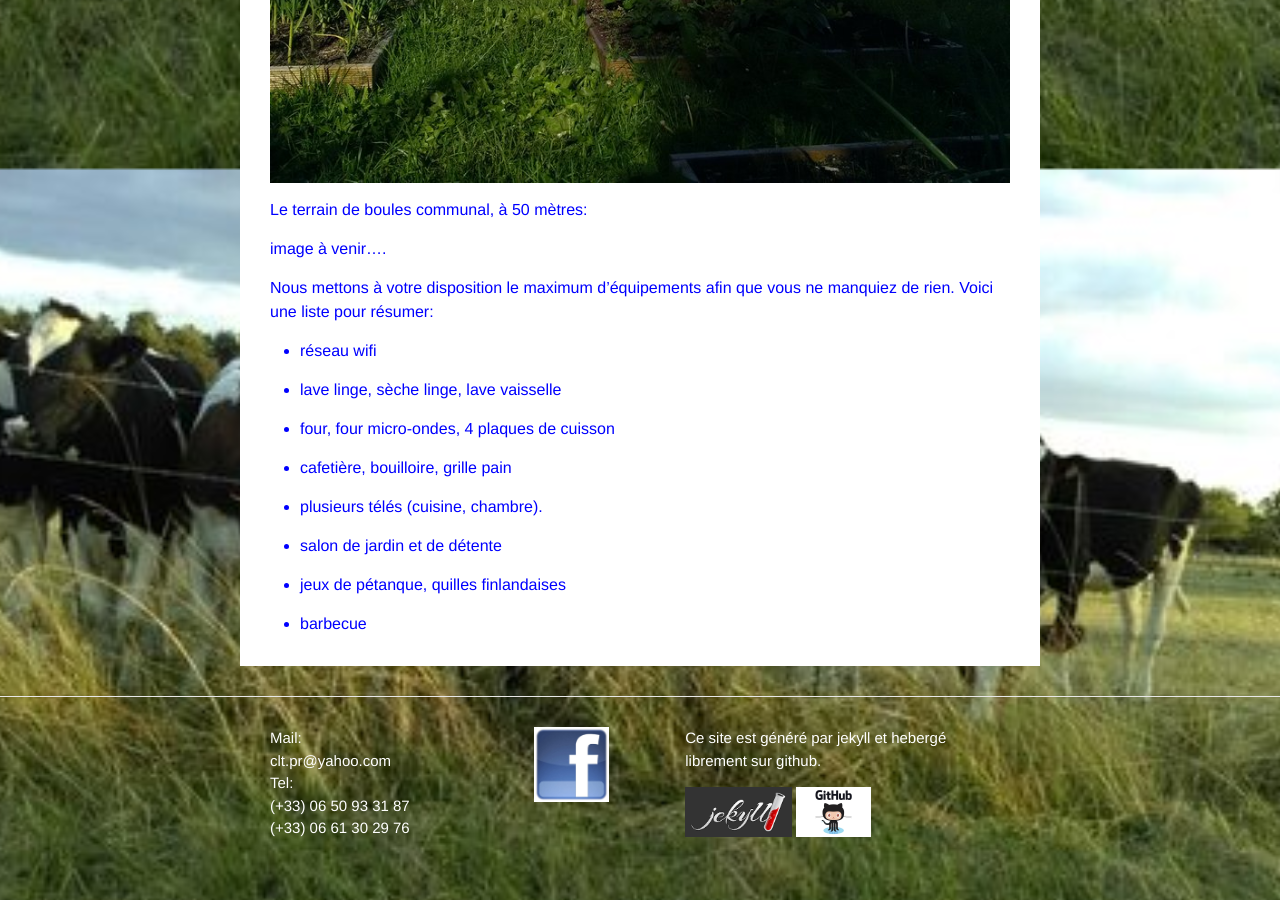
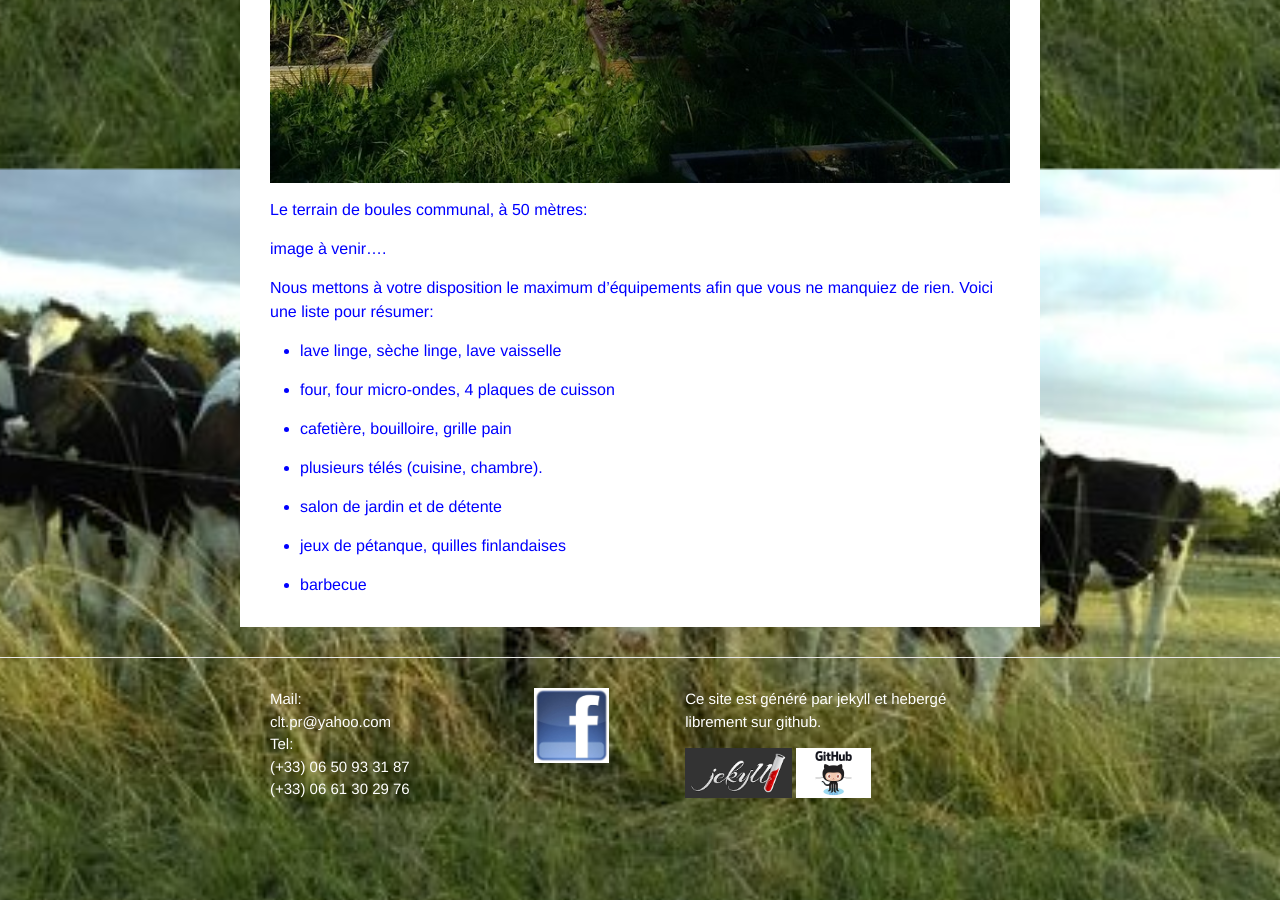
Before and after one commit to cltpr/cltpr.github.io, a Jekyll site: the page built from grandGite_fr.md, in a window 1280 px wide and 900 px high, scrolled down 5231 px. Built offline with Jekyll 4.4.1, drawn with Linux system fonts in a browser that asks for light colours.

Commit message:
Update grandGite_fr.md

```diff
--- a/grandGite_fr.md
+++ b/grandGite_fr.md
@@ -87,8 +87,6 @@ image à venir....
 
 Nous mettons à votre disposition le maximum d'équipements afin que vous ne manquiez de rien. Voici une liste pour résumer:
 
-- réseau wifi
-
 - lave linge, sèche linge, lave vaisselle
 
 - four, four micro-ondes, 4 plaques de cuisson
```
